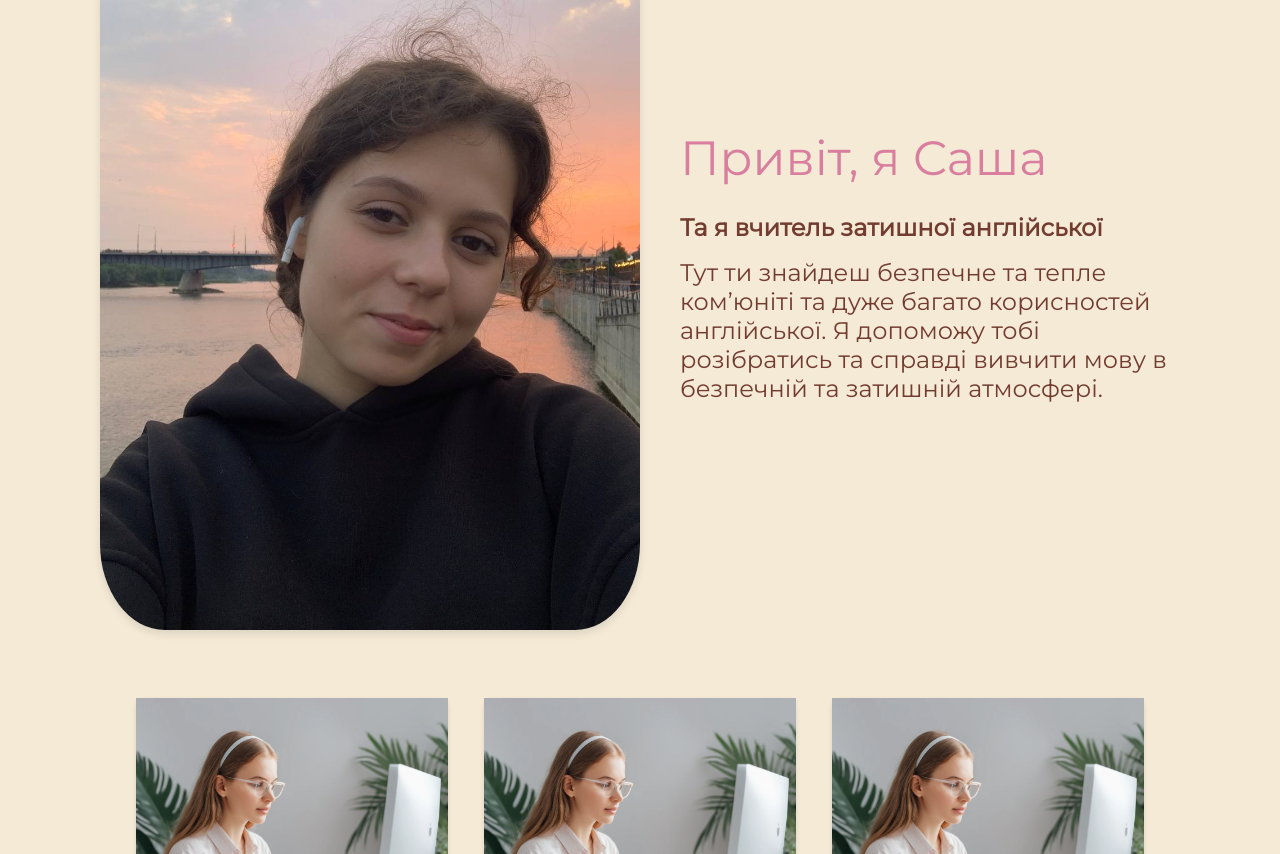
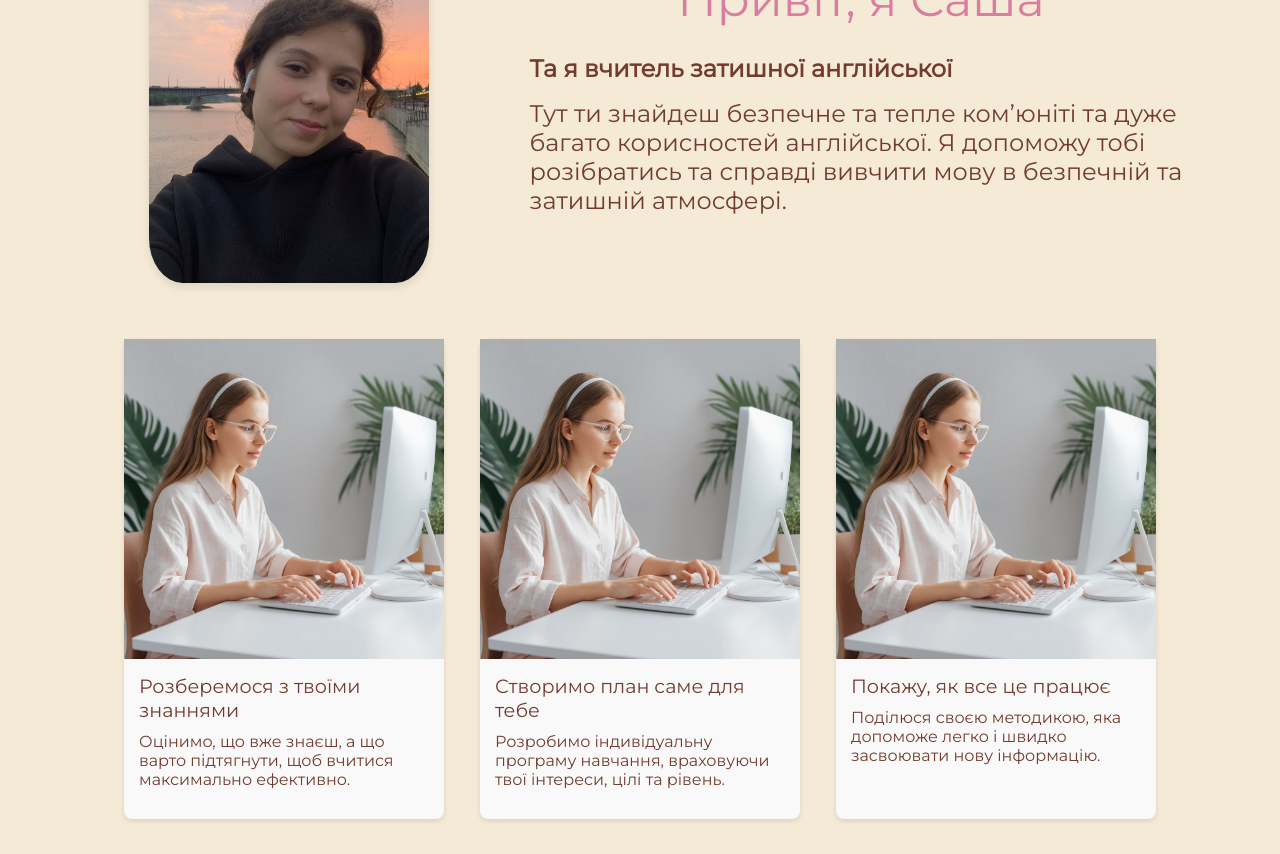
Before and after one commit to OlenaPobehailo/zatyshna, a Next.js app: page / in a window 1280 px wide. Shown: the part 840-1694 px from the top of the page. Built offline with nearby package versions, Linux system fonts and the light colour scheme.

Commit message:
fix styles

```diff
--- a/src/app/globals.css
+++ b/src/app/globals.css
@@ -13,7 +13,7 @@
   --blue-color: #6f9abf;
   --light-color: #f9f9f9;
 
-  --breakpoint-mobile: 360px;
+  --breakpoint-mobile: 320px;
   --breakpoint-tablet: 768px;
   --breakpoint-laptop: 992px;
   --breakpoint-desktop: 1440px;
--- a/src/components/Container/Container.module.css
+++ b/src/components/Container/Container.module.css
@@ -1,30 +1,30 @@
 .container {
   width: var(--breakpoint-mobile);
   margin: 0 auto;
-  padding: 0 16px;
+  padding: 0 8px;
 
   @media only screen and (min-width: 480px) {
     width: 480px;
-    padding: 0 24px;
+    padding: 0 12px;
   }
 
   @media only screen and (min-width: 768px) {
     width: var(--breakpoint-tablet);
-    padding: 0 36px;
+    padding: 0 24px;
   }
 
   @media only screen and (min-width: 960px) {
     width: 960px;
-    padding: 0 48px;
+    padding: 0 36px;
   }
 
   @media only screen and (min-width: 1200px) {
     width: 1200px;
-    padding: 0 60px;
+    padding: 0 48px;
   }
 
   @media only screen and (min-width: 1440px) {
     width: var(--breakpoint-desktop);
-    padding: 0 72px;
+    padding: 0 64px;
   }
 }
--- a/src/components/Header/Burger/Burger.module.css
+++ b/src/components/Header/Burger/Burger.module.css
@@ -1,5 +1,5 @@
 .burger {
-  display: none;
+  display: flex;
   flex-direction: column;
   justify-content: space-around;
 
@@ -12,8 +12,8 @@
   cursor: pointer;
   z-index: 3;
 
-  @media (max-width: 767px) {
-    display: flex;
+  @media (min-width: 769px) {
+    display: none;
   }
 }
 
--- a/src/components/Header/Header.module.css
+++ b/src/components/Header/Header.module.css
@@ -9,7 +9,6 @@
   box-shadow: 0 4px 6px rgba(0, 0, 0, 0.1), 0 1px 3px rgba(0, 0, 0, 0.06);
   z-index: 2;
 }
-
 
 .nav {
   display: flex;
@@ -52,10 +51,15 @@
   opacity: 0;
   transition: all 0.3s ease;
 
-  @media screen and (min-width: 768px) {
+  @media screen and (min-width: 768.1px) {
+    position: static;
+
     display: flex;
+    flex-direction: row;
     justify-content: center;
-    gap: 3rem;
+    gap: 2rem;
+    transform: translateY(0);
+    opacity: 1;
   }
 }
 
@@ -66,7 +70,7 @@
   box-shadow: 0 4px 6px rgba(0, 0, 0, 0.1), 0 1px 3px rgba(0, 0, 0, 0.06);
 }
 
-@media (min-width: 768px) {
+/* @media (min-width: 768px) {
   .navList {
     display: flex;
     position: static;
@@ -75,7 +79,7 @@
     flex-direction: row;
     gap: 2rem;
   }
-}
+} */
 
 .navLink {
   font-size: 1.5rem;
--- a/src/components/Sasha/Sasha.module.css
+++ b/src/components/Sasha/Sasha.module.css
@@ -2,7 +2,7 @@
   display: flex;
   flex-direction: column;
   justify-content: center;
-  margin-bottom: 12px;
+  /* margin-bottom: 12px; */
 
   @media screen and (min-width: 768px) {
     display: flex;
@@ -14,11 +14,15 @@
 }
 
 .photoWrapper {
-  max-width: 50%;
-  margin: 24px auto;
+  display: flex;
+  justify-content: center;
+  align-items: center;
+  width: 280px;
+  margin: 0 auto 1rem;
 
   @media screen and (min-width: 768px) {
     margin: 24px auto;
+    max-width: 50%;
     order: 2;
   }
 }
@@ -40,11 +44,12 @@
 
 .infoWrapper p {
   line-height: 1.3;
-  margin-bottom: 16px;
+  margin-bottom: 1rem;
 
   color: var(--pink-color);
 
-  font-size: 3rem;
+  font-size: 2rem;
+  text-align: center;
 
   @media screen and (min-width: 768px) {
     font-size: 3rem;
@@ -55,6 +60,7 @@
 .infoWrapper h1 {
   margin-bottom: 16px;
 }
+
 .infoWrapper h1 span {
   margin-bottom: 16px;
 }
@@ -68,14 +74,15 @@
   display: flex;
   flex-wrap: wrap;
   justify-content: center;
+  flex-direction: column;
   align-items: center;
   gap: 36px;
 
   @media screen and (max-width: 767px) {
-    flex-direction: column;
   }
 
   @media screen and (min-width: 768px) {
+    flex-direction: row;
     flex-wrap: wrap;
   }
 }
```
Also changed, not shown: src/components/Header/Header.tsx (+0 -42 lines).
